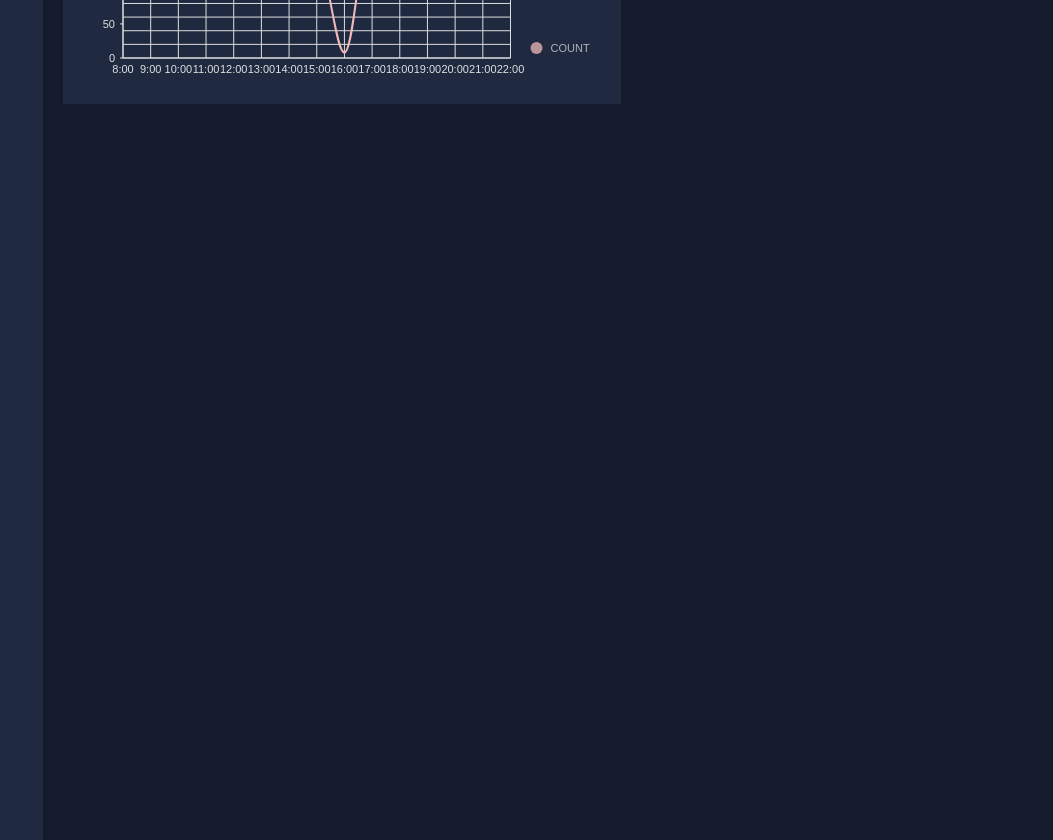
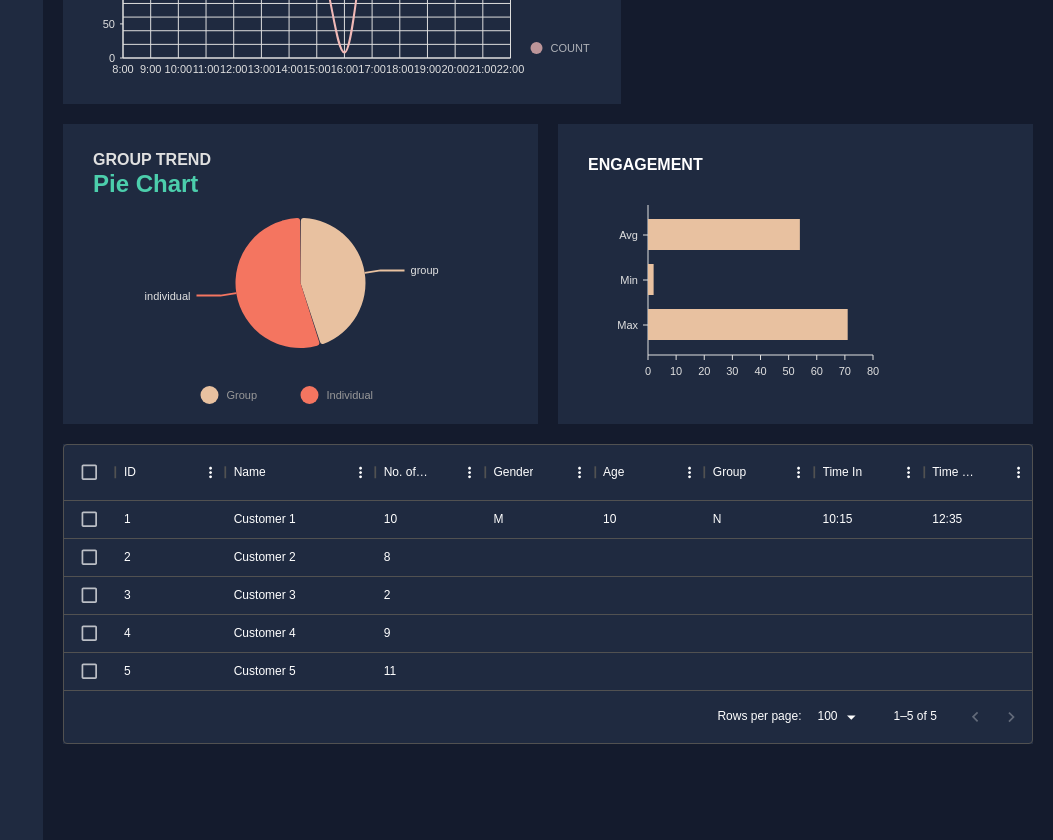
Before and after one commit to HareemA/SSS, a React (Create React App) app in the folder Admin Dashboard/: page / in a window 1280 px wide. Shown: the part 1800-2640 px from the top of the page, without its empty margins (227-1280 px from the left). Built offline with nearby package versions, Linux system fonts and the light colour scheme; no server answers.

Commit message:
Charts added

```diff
--- a/Admin Dashboard/package.json
+++ b/Admin Dashboard/package.json
@@ -3,6 +3,8 @@
   "version": "0.1.0",
   "private": true,
   "dependencies": {
+    "@chartiful/react-native-chart-builder": "^0.1.8",
+    "@chartiful/react-native-horizontal-bar-graph": "^0.1.2",
     "@emotion/react": "^11.11.1",
     "@emotion/styled": "^11.11.0",
     "@mui/icons-material": "^5.14.9",
--- /dev/null
+++ b/Admin Dashboard/src/components/CustomerTable.jsx
@@ -0,0 +1,36 @@
+import { useEffect } from "react";
+import { useTheme } from "@mui/material";
+import { DataGrid } from "@mui/x-data-grid";
+import { tokens } from "../theme";
+import { BorderClear } from "@mui/icons-material";
+
+const CustomerTable = ({isDashboard = false, users, height}) => {
+    const columns = [
+        {field:'id',headerName:'ID',flex:1},
+        {field: 'name', headerName:'Name',width:'150'},
+        {field: 'visits', headerName:'No. of Visits',flex:1},
+        {field: 'gender', headerName:'Gender',flex:1},
+        {field: 'age', headerName:'Age',flex:1},
+        {field: 'group', headerName:'Group',flex:1},
+        {field: 'timeIn', headerName:'Time In',flex:1},
+        {field: 'timeOut', headerName:'Time Out',flex:1}
+    ];
+    const theme = useTheme();
+    const colors = tokens(theme.palette.mode);
+
+    return (
+        <div style={{ height: height, width: '100%' }}>
+            <DataGrid
+                rows={users}
+                columns={columns}
+                // pageSize={5}
+                checkboxSelection
+                pagination={false}
+                rowHeight={38}
+
+                />
+        </div>
+    );
+};
+
+export default CustomerTable;
--- /dev/null
+++ b/Admin Dashboard/src/components/EngagementBarGraph.jsx
@@ -0,0 +1,155 @@
+import React from "react";
+import { useTheme } from "@mui/material";
+import { ResponsiveBar } from "@nivo/bar";
+import { tokens } from "../theme";
+
+const generateMockData = () => {
+  return [
+    {
+      metric: "Max",
+      value: Math.floor(Math.random() * 100),
+    },
+    {
+      metric: "Min",
+      value: Math.floor(Math.random() * 100),
+    },
+    {
+      metric: "Avg",
+      value: Math.floor(Math.random() * 100),
+    },
+  ];
+};
+
+const EngagementBarGraph = ({ isDashboard = false }) => {
+  const theme = useTheme();
+  const colors = tokens(theme.palette.mode);
+
+  const data = generateMockData();
+
+  return (
+    <ResponsiveBar
+      theme={{
+        // added
+        axis: {
+          domain: {
+            line: {
+              stroke: colors.grey[100],
+            },
+          },
+          legend: {
+            text: {
+              fill: colors.grey[100],
+            },
+          },
+          ticks: {
+            line: {
+              stroke: colors.grey[100],
+              strokeWidth: 1,
+            },
+            text: {
+              fill: colors.grey[100],
+            },
+          },
+        },
+        legends: {
+          text: {
+            fill: colors.grey[100],
+          },
+        },
+      }}
+      data={data}
+      keys={["value"]}
+      indexBy="metric"
+      layout="horizontal"
+      margin={{ top: 50, right: 130, bottom: 50, left: 60 }}
+      padding={0.3}
+      valueScale={{ type: "linear" }}
+      indexScale={{ type: "band", round: true }}
+      colors={{ scheme: "nivo" }}
+      defs={[
+        {
+          id: "dots",
+          type: "patternDots",
+          background: "inherit",
+          color: "#38bcb2",
+          size: 4,
+          padding: 1,
+          stagger: true,
+        },
+        {
+          id: "lines",
+          type: "patternLines",
+          background: "inherit",
+          color: "#eed312",
+          rotation: -45,
+          lineWidth: 6,
+          spacing: 10,
+        },
+      ]}
+      borderColor={{
+        from: "color",
+        modifiers: [["darker", 1.6]],
+      }}
+      axisBottom={{
+        tickSize: 5,
+        tickPadding: 5,
+        tickRotation: 0,
+        legend: isDashboard ? undefined : "Metric",
+        legendPosition: "middle",
+        legendOffset: 32,
+      }}
+      axisLeft={{
+        tickSize: 5,
+        tickPadding: 5,
+        tickRotation: 0,
+        legend: isDashboard ? undefined : "Value",
+        legendPosition: "middle",
+        legendOffset: -40,
+      }}
+      enableLabel={false}
+      labelSkipWidth={12}
+      labelSkipHeight={12}
+      labelTextColor={{
+        from: "color",
+        modifiers: [["darker", 1.6]],
+      }}
+    //   legends={[
+    //     {
+    //       dataFrom: "keys",
+    //       anchor: "bottom-right",
+    //       direction: "column",
+    //       justify: false,
+    //       translateX: 120,
+    //       translateY: 0,
+    //       itemsSpacing: 2,
+    //       itemWidth: 100,
+    //       itemHeight: 20,
+    //       itemDirection: "left-to-right",
+    //       itemOpacity: 0.85,
+    //       symbolSize: 20,
+    //       effects: [
+    //         {
+    //           on: "hover",
+    //           style: {
+    //             itemOpacity: 1,
+    //           },
+    //         },
+    //       ],
+    //     },
+    //   ]}
+    layers={[
+        "axes",
+        "bars",
+        "markers",
+        "legends",
+        // Remove the "grid" layer to remove horizontal lines below the bars
+      ]}
+      role="application"
+      barAriaLabel={(e) =>
+        `${e.id}: ${e.formattedValue} for Metric: ${e.indexValue}`
+      }
+    />
+  );
+};
+
+export default EngagementBarGraph;
--- /dev/null
+++ b/Admin Dashboard/src/components/PieChartGroup.jsx
@@ -0,0 +1,109 @@
+import { ResponsivePie } from "@nivo/pie";
+import { tokens } from "../theme";
+import { useTheme } from "@mui/material";
+import { mockDataGroup as data } from "../data/mockData";
+
+const PieChartGroup = (isDashboard = false) => {
+  const theme = useTheme();
+  const colors = tokens(theme.palette.mode);
+  return (
+    <ResponsivePie
+      data={data}
+      theme={{
+        axis: {
+          domain: {
+            line: {
+              stroke: colors.grey[100],
+            },
+          },
+          legend: {
+            text: {
+              fill: colors.grey[100],
+            },
+          },
+          ticks: {
+            line: {
+              stroke: colors.grey[100],
+              strokeWidth: 1,
+            },
+            text: {
+              fill: colors.grey[100],
+            },
+          },
+        },
+        legends: {
+          text: {
+            fill: colors.grey[100],
+          },
+        },
+      }}
+      margin={{ top: 40, right: 80, bottom: 80, left: 80 }}
+      innerRadius={0}
+      padAngle={0.7}
+      cornerRadius={3}
+      activeOuterRadiusOffset={8}
+      borderColor={{
+        from: "color",
+        modifiers: [["darker", 0.2]],
+      }}
+      arcLinkLabelsSkipAngle={10}
+      arcLinkLabelsTextColor={colors.grey[100]}
+      arcLinkLabelsThickness={2}
+      arcLinkLabelsColor={{ from: "color" }}
+      enableArcLabels={false}
+      arcLabelsRadiusOffset={0.4}
+      arcLabelsSkipAngle={7}
+      arcLabelsTextColor={{
+        from: "color",
+        modifiers: [["darker", 2]],
+      }}
+      defs={[
+        {
+          id: "dots",
+          type: "patternDots",
+          background: "inherit",
+          color: "rgba(255, 255, 255, 0.3)",
+          size: 4,
+          padding: 1,
+          stagger: true,
+        },
+        {
+          id: "lines",
+          type: "patternLines",
+          background: "inherit",
+          color: "rgba(255, 255, 255, 0.3)",
+          rotation: -45,
+          lineWidth: 6,
+          spacing: 10,
+        },
+      ]}
+      legends={[
+        {
+          anchor: "bottom",
+          direction: "row",
+          justify: false,
+          translateX: 0,
+          translateY: 56,
+          itemsSpacing: 0,
+          itemWidth: 100,
+          itemHeight: 18,
+          itemTextColor: "#999",
+          itemDirection: "left-to-right",
+          itemOpacity: 1,
+          symbolSize: 18,
+          symbolShape: "circle",
+          effects: [
+            {
+              on: "hover",
+              style: {
+                itemTextColor: "#000",
+              },
+            },
+          ],
+        },
+      ]}
+    />
+  );
+};
+
+export default PieChartGroup;
--- a/Admin Dashboard/src/data/mockData.js
+++ b/Admin Dashboard/src/data/mockData.js
@@ -263,3 +263,20 @@ export const mockLineDataGCount = [
     ],
   },
 ];
+
+export const mockDataGroup =
+[
+    {
+      "id": "group",
+      "label": "Group",
+      "value": 45,
+      "color": "hsl(41, 70%, 50%)"
+    },
+    {
+      "id": "individual",
+      "label": "Individual",
+      "value": 55,
+      "color": "hsl(339, 70%, 50%)"
+    },
+
+];
--- a/Admin Dashboard/src/scenes/dashboard/index.jsx
+++ b/Admin Dashboard/src/scenes/dashboard/index.jsx
@@ -17,13 +17,23 @@ import CCTVVideo from "../../components/CCTVVideo";
 import React from "react";
 import { useApi } from "../../scenes/global/ApiContext";
 import CountLiveMinute from "../../components/CountLiveMinute";
-
+import CustomerTable from "../../components/CustomerTable";
+import PieChartGroup from "../../components/PieChartGroup";
+import EngagementBarGraph from "../../components/EngagementBarGraph";
 
 const Dashboard = () => {
   const theme = useTheme();
   const colors = tokens(theme.palette.mode);
   const { apiData } = useApi();
   const { count, groupCount, time, male, female, unknown } = apiData;
+  const users = [
+    { id: 1, name: 'Customer 1', visits: '10', gender: 'M', age: '10', group: 'N', timeIn: '10:15', timeOut: '12:35' },
+    { id: 2, name: 'Customer 2', visits: '8' },
+    { id: 3, name: 'Customer 3', visits: '2' },
+    { id: 4, name: 'Customer 4', visits: '9' },
+    { id: 5, name: 'Customer 5', visits: '11' },
+    // Add more user data as needed
+  ];
 
 
   return (
@@ -65,7 +75,7 @@ const Dashboard = () => {
           justifyContent="center"
         >
           <StatBox
-              title= {count}
+            title={count}
             subtitle="PEOPLE COUNT"
             progress="0.75"
             increase={time}
@@ -105,7 +115,7 @@ const Dashboard = () => {
           justifyContent="center"
         >
           <StatBox
-              title= {male}
+            title={male}
             subtitle="MEN"
             progress="0.50"
             increase="+21%"
@@ -124,7 +134,7 @@ const Dashboard = () => {
           justifyContent="center"
         >
           <StatBox
-              title= {female}
+            title={female}
             subtitle="WOMEN"
             progress="0.30"
             increase="+5%"
@@ -255,7 +265,7 @@ const Dashboard = () => {
         </Box>
 
 
-          {/* ROW 3 */}
+        {/* ROW 4 */}
         <Box
           gridColumn="span 6"
           gridRow="span 2"
@@ -315,10 +325,7 @@ const Dashboard = () => {
           </Box>
         </Box>
 
-              {/* ROW 4 */}
-
-
-
+        {/* ROW 5 */}
 
         <Box
           gridColumn="span 6"
@@ -388,6 +395,7 @@ const Dashboard = () => {
           </Box>
         </Box>
 
+        {/* Row 6 */}
         <Box
           gridColumn="span 7"
           gridRow="span 2"
@@ -428,6 +436,82 @@ const Dashboard = () => {
             <CountLineChart isDashboard={true} />
           </Box>
         </Box>
+        {/* NEW BAR AND PIE CHART CODE */}
+        <Box
+          gridColumn="span 6"
+          gridRow="span 2"
+          backgroundColor={colors.primary[400]}
+        >
+          <Box
+            mt="25px"
+            p="0 30px"
+            display="flex "
+            justifyContent="space-between"
+            alignItems="center"
+          >
+            <Box>
+              <Typography
+                variant="h5"
+                fontWeight="600"
+                color={colors.grey[100]}
+              >
+                GROUP TREND
+              </Typography>
+              <Typography
+                variant="h3"
+                fontWeight="bold"
+                color={colors.greenAccent[500]}
+              >
+                Pie Chart
+              </Typography>
+            </Box>
+          </Box>
+          <Box height="250px" m="-20px 0 0 0">
+            <PieChartGroup isDashboard={true} />
+          </Box>
+        </Box>
+
+        <Box
+          gridColumn="span 6"
+          gridRow="span 2"
+          backgroundColor={colors.primary[400]}
+          p="30px"
+        >
+          <Typography variant="h5" fontWeight="600">
+            ENGAGEMENT
+          </Typography>
+          {/* <Box
+            display="flex"
+            flexDirection="column"
+            alignItems="center"
+            mt="25px"
+          >
+            <EngagementBarGraph isDashboard={true} height="30vh"/>
+
+          </Box> */}
+          <Box height="250px" mt="-20px">
+            <EngagementBarGraph isDashboard={true} height="30vh" />
+          </Box>
+        </Box>
+
+        {/* USERS DATA TABLE */}
+        <Box
+          gridColumn="span 12"
+          height={300}
+          backgroundColor={colors.primary[400]}
+        >
+          {/* <Typography
+                variant="h5"
+                fontWeight="600"
+                sx={{ padding: "30px 30px 0 30px" }}
+              >
+                USER TABLE
+              </Typography> */}
+
+          <Box height={350}>
+            <CustomerTable isDashboard={true} users={users} height="300px" />
+          </Box>
+        </Box>
       </Box>
     </Box>
 
```
Also changed, not shown: 1 other file (tests, documents, lock files or other folders). Lines whose indentation alone changed are shown as unchanged.
